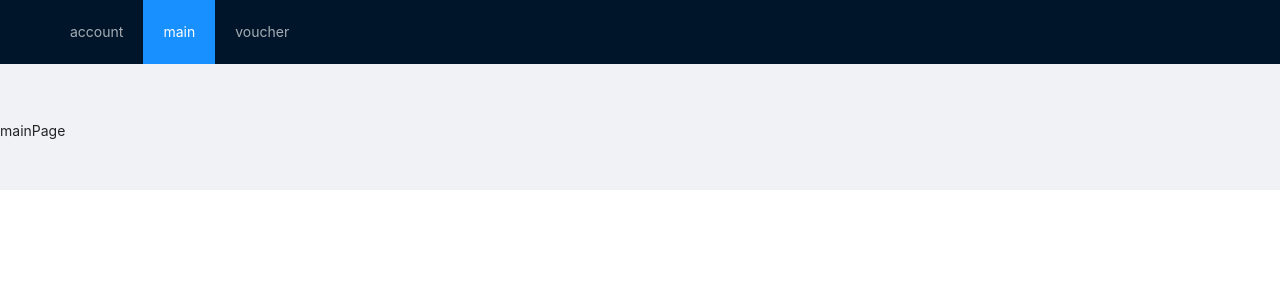
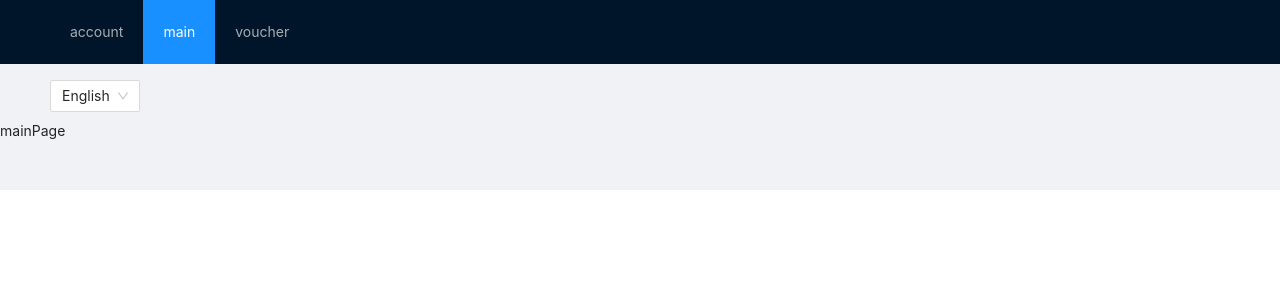
Before and after one commit to songbetter/practice-reactquery, a React (Create React App) app: page / in a window 1280 px wide. Shown: the top 300 px of the page. Built offline with nearby package versions, Linux system fonts and the light colour scheme.

Commit message:
feat: 언어 선택 시 nav 번역하기

```diff
--- a/src/components/common/Header.js
+++ b/src/components/common/Header.js
@@ -1,10 +1,13 @@
-import React from 'react'
+import React, { useContext } from 'react'
 import { Link } from 'react-router-dom'
+import { FormattedMessage } from 'react-intl'
 
-import { Menu } from 'antd'
+import { COUNTRY_LIST, IntlContext } from '../../lang/IntlWrapper'
+import { Menu, Select } from 'antd'
 import { Header } from 'antd/lib/layout/layout'
 
 const MyHeader = () => {
+  const context = useContext(IntlContext)
   return (
     <Header style={{ position: 'fixed', zIndex: 1, width: '100%' }}>
       <div className="logo" />
@@ -14,8 +17,23 @@ const MyHeader = () => {
         defaultSelectedKeys={['main']}
         items={NAV_LIST.map((data) => ({
           key: data.label,
-          label: <Link to={data.path}>{data.label}</Link>,
+          label: (
+            <Link to={data.path}>
+              <FormattedMessage
+                id={`nav_${data.label}`}
+                defaultMessage={data.label}
+              />
+            </Link>
+          ),
         }))}
+      />
+      <Select
+        options={COUNTRY_LIST.map((country) => ({
+          label: country.label,
+          value: country.value,
+        }))}
+        defaultValue={context.locale}
+        onChange={context.selectLanguage}
       />
     </Header>
   )
--- a/src/lang/IntlWrapper.js
+++ b/src/lang/IntlWrapper.js
@@ -33,3 +33,9 @@ const IntlWrapper = ({ children }) => {
 }
 
 export default IntlWrapper
+
+export const COUNTRY_LIST = [
+  { label: 'English', value: 'en' },
+  { label: '日語', value: 'jp' },
+  { label: '한국어', value: 'ko' },
+]
```
